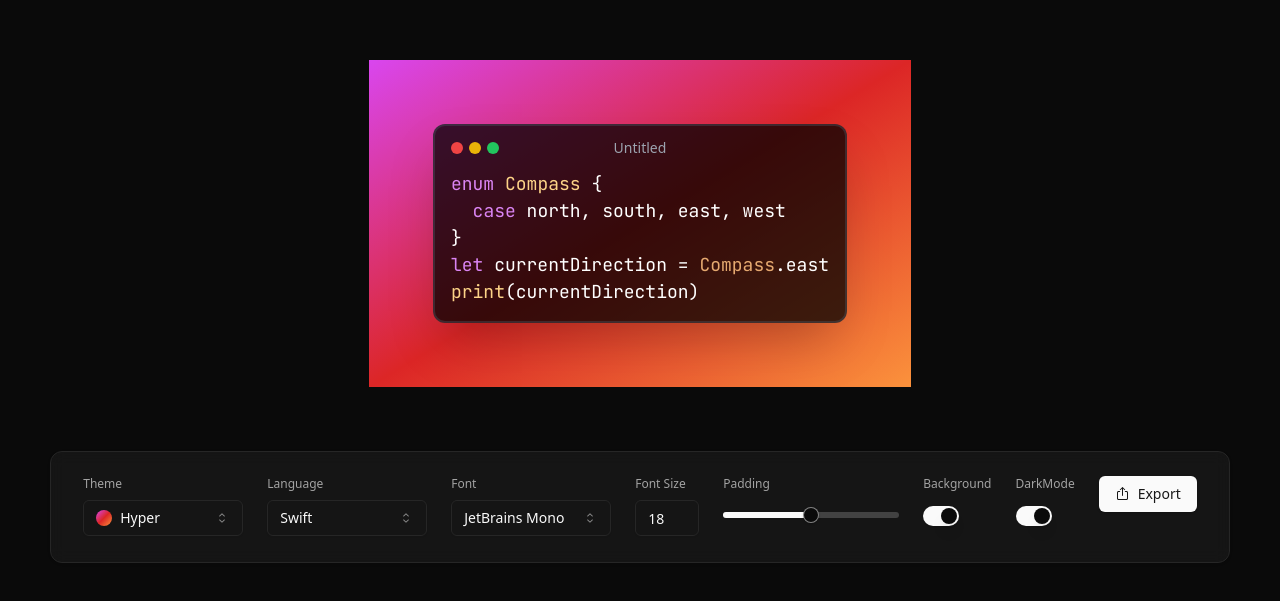
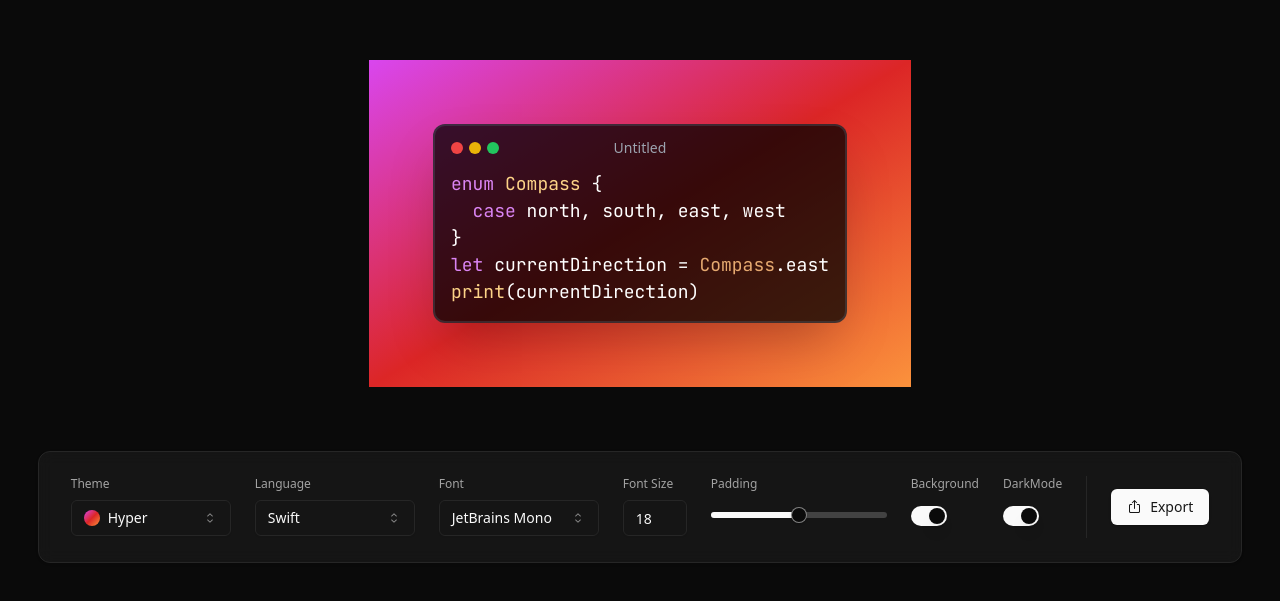
Before and after one commit to Anchit1909/code-screenshot, a Next.js app: page / in a window 1280 px wide. Shown: the part 173-774 px from the top of the page. Built offline with nearby package versions, Linux system fonts and the light colour scheme.

Commit message:
fixed position of export button

```diff
--- a/src/pages/index.js
+++ b/src/pages/index.js
@@ -76,7 +76,10 @@ export default function Home() {
           <PaddingSlider />
           <BackgroundSwitch />
           <DarkModeSwitch />
-          <ExportOptions targetRef={editorRef} />
+          <div className="w-px bg-neutral-800" />
+          <div className="place-self-center">
+            <ExportOptions targetRef={editorRef} />
+          </div>
         </CardContent>
       </Card>
     </main>
```
